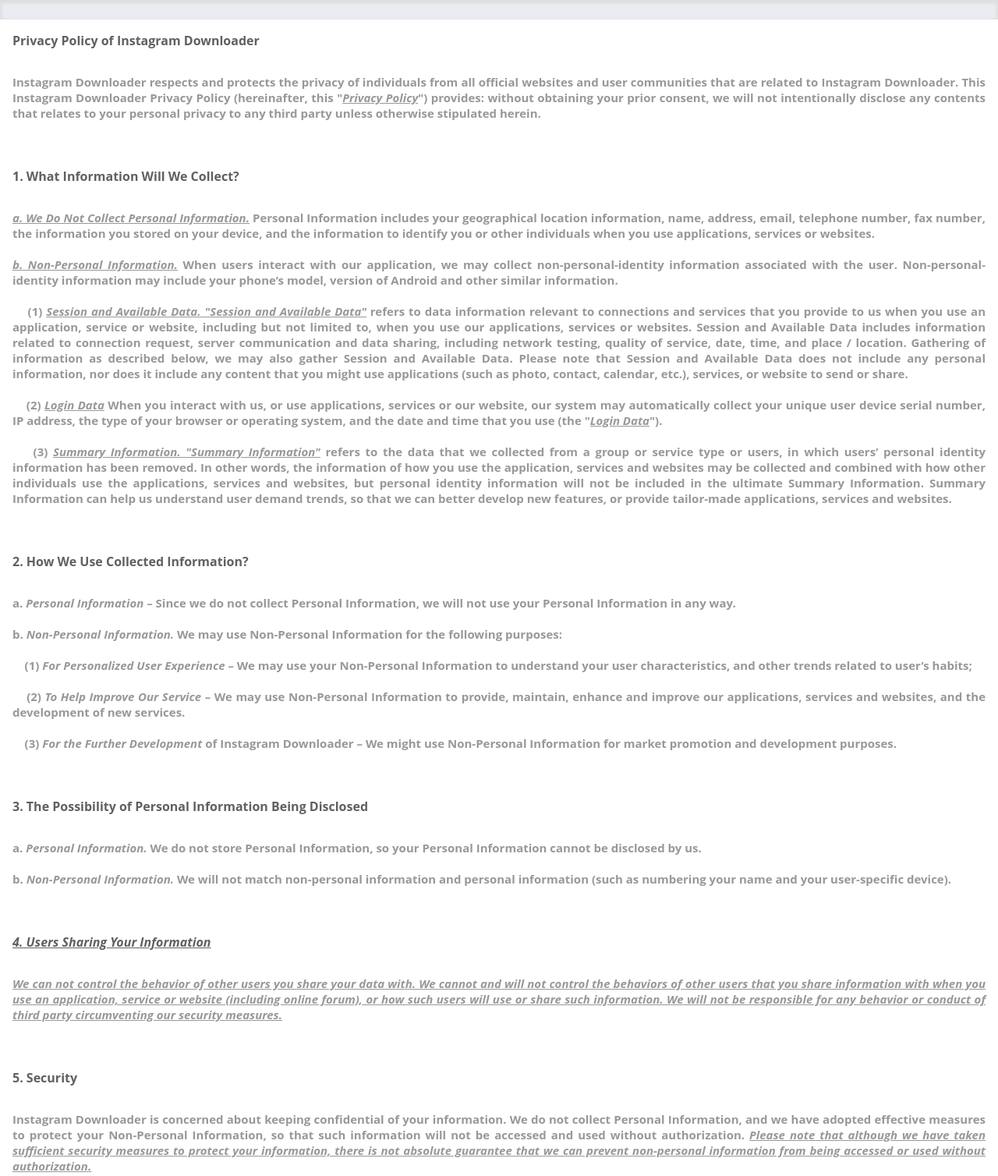
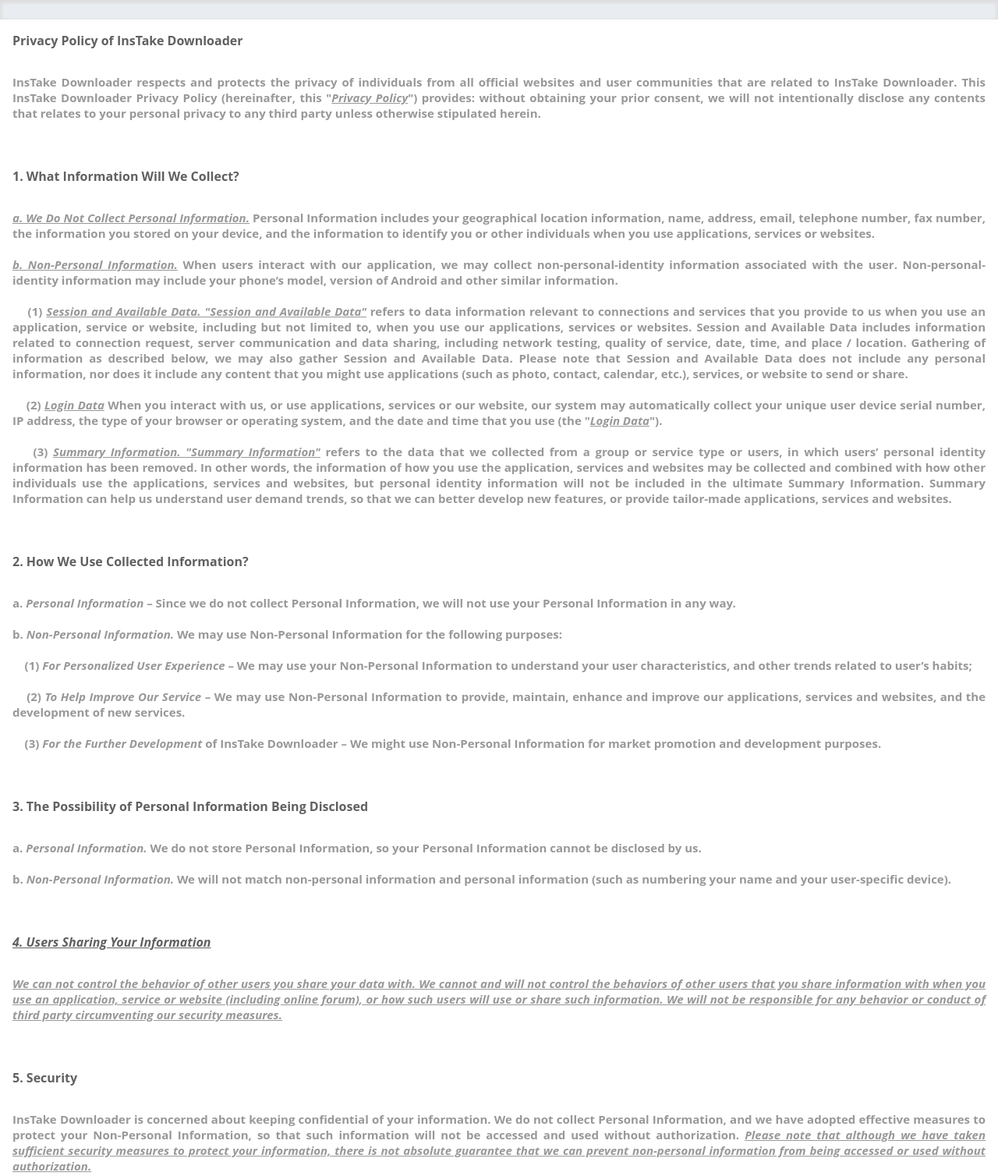
Before and after one commit to nemelessCode/Instagram-Downloader, a plain HTML site: page index.html in a window 1280 px wide. Shown: the top 1508 px of the page at 78% size. Drawn offline with Linux system fonts and the light colour scheme.

Commit message:
change name

```diff
--- a/index.html
+++ b/index.html
@@ -42,9 +42,9 @@
 	<body>
 		<div class="header"></div>
 		<div class="p">
-			<div class="h">Privacy Policy of Instagram Downloader</div>
+			<div class="h">Privacy Policy of InsTake Downloader</div>
 			<br>
-			<b>Instagram Downloader respects and protects the privacy of individuals from all official websites and user communities that are related to Instagram Downloader. This Instagram Downloader Privacy Policy (hereinafter, this "<u><i>Privacy Policy</i></u>") provides: without obtaining your prior consent, we will not intentionally disclose any contents that relates to your personal privacy to any third party unless otherwise stipulated herein.</b>
+			<b>InsTake Downloader respects and protects the privacy of individuals from all official websites and user communities that are related to InsTake Downloader. This InsTake Downloader Privacy Policy (hereinafter, this "<u><i>Privacy Policy</i></u>") provides: without obtaining your prior consent, we will not intentionally disclose any contents that relates to your personal privacy to any third party unless otherwise stipulated herein.</b>
 		</div>
 
 		<div class="p">
@@ -64,7 +64,7 @@
 			<b>b. <i>Non-Personal Information.</i> We may use Non-Personal Information for the following purposes:</b><br><br>
 			&nbsp;&nbsp;&nbsp;&nbsp;<b>(1)</b> <b><i>For Personalized User Experience</i> – We may use your Non-Personal Information to understand your user characteristics, and other trends related to user’s habits;</b><br><br>
 			&nbsp;&nbsp;&nbsp;&nbsp;<b>(2)</b> <b><i>To Help Improve Our Service</i> – We may use Non-Personal Information to provide, maintain, enhance and improve our applications, services and websites, and the development of new services.</b><br><br>
-			&nbsp;&nbsp;&nbsp;&nbsp;<b>(3)</b> <b><i>For the Further Development</i> of Instagram Downloader – We might use Non-Personal Information for market promotion and development purposes.</b>
+			&nbsp;&nbsp;&nbsp;&nbsp;<b>(3)</b> <b><i>For the Further Development</i> of InsTake Downloader – We might use Non-Personal Information for market promotion and development purposes.</b>
 		</div>
 
 		<div class="p">
@@ -83,7 +83,7 @@
 		<div class="p">
 			<div class="h">5. Security</div>
 			<br>
-			<b>Instagram Downloader is concerned about keeping confidential of your information. We do not collect Personal Information, and we have adopted effective measures to protect your Non-Personal Information, so that such information will not be accessed and used without authorization.</b> <b><u><i>Please note that although we have taken sufficient security measures to protect your information, there is not absolute guarantee that we can prevent non-personal information from being accessed or used without authorization.</i></u></b>
+			<b>InsTake Downloader is concerned about keeping confidential of your information. We do not collect Personal Information, and we have adopted effective measures to protect your Non-Personal Information, so that such information will not be accessed and used without authorization.</b> <b><u><i>Please note that although we have taken sufficient security measures to protect your information, there is not absolute guarantee that we can prevent non-personal information from being accessed or used without authorization.</i></u></b>
 		</div>
 
 		<div class="p">
```
